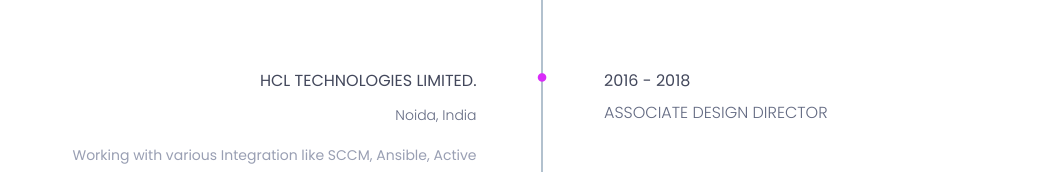
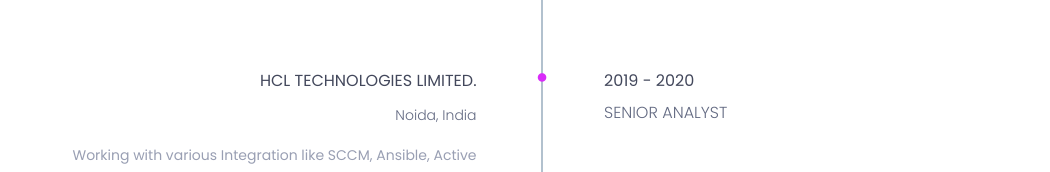
Before and after one commit to tejaswalia/tejaswalia.github.io, a plain HTML site: page index.html in a window 1280 px wide. Shown: the part 3768-3940 px from the top of the page, without its empty margins (51-1101 px from the left). Drawn offline with nearby package versions, Linux system fonts and the light colour scheme.

Commit message:
changin HCL designation for year 2019-20

```diff
--- a/index.html
+++ b/index.html
@@ -470,9 +470,9 @@
 												<div class="experience-time">
 													<h2>
 														<span><i class="fa fa-circle" aria-hidden="true"></i></span>
-														2016 - 2018
+														2019 - 2020
 													</h2>
-													<h3>associate design director</h3>
+													<h3>Senior Analyst</h3>
 												</div><!--/.experience-time-->
 											</div><!--/.col-->
 										</div>
```
